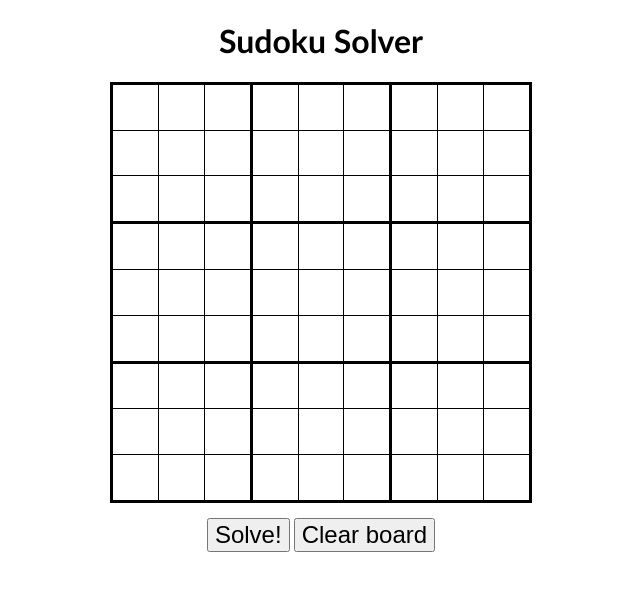
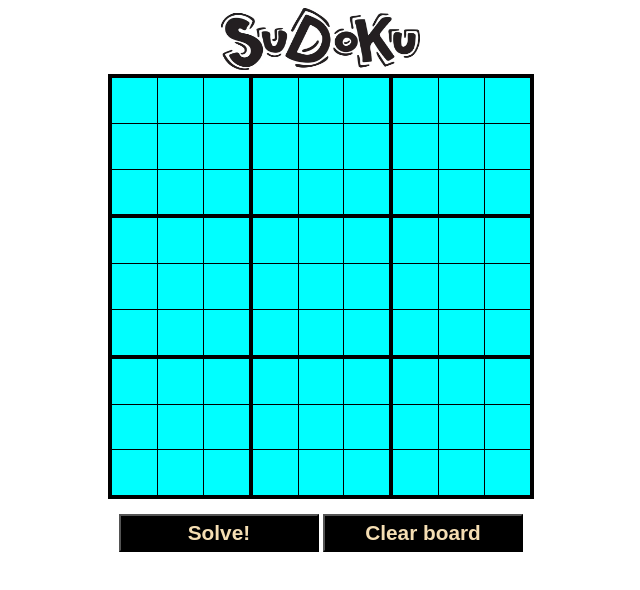
Before and after one commit to 19CSAbhishek001Singh/Sudoku-Solver, a plain HTML site: page index.html in a window 1280 px wide. Shown: the whole page, without its empty margins (319-959 px from the left). Drawn offline with Linux system fonts and the light colour scheme.

Commit message:
improving

```diff
--- a/index.html
+++ b/index.html
@@ -4,23 +4,20 @@
     <title>Sudoku Solver</title>
     <script type="text/javascript" src="sudoku.js"></script>
     <script type="text/javascript" src="analytics.js"></script>
+    <link rel="icon" href="logo-vercel.svg" />
     <style type="text/css">
 
-      body { font-family: Calibri, sans-serif; }
-      #container { text-align: center }
-      table { border-collapse: collapse; font-size: 2em; margin: 0 auto; }
-      colgroup, tbody { border: solid medium; }
-      td { border: solid thin; height: 1.4em; width: 1.4em; text-align: center; padding: 0; }
-      button { margin-top: 15px; font-size: 1.5em; }
-
-      padd{padding-bottom: 100px;}
-      ]
+      body { font-family: Calibri, sans-serif;cursor: pointer; }
+      #container { text-align: center; padding:0px; margin:0px; top:0px;bottom: 0px; justify-content: center;}
+      table { border-collapse: collapse; font-size: 2em; margin: auto auto;  }
+      colgroup, tbody { border: 4px solid black; }
+      td { border: 1px solid black; height: 1.4em; width: 1.4em; text-align: center; padding: 0; background:cyan; color: black;}
+      button { margin-top: 15px; font-size: 1.3em; width: 200px; background: black;color: wheat; font-weight: bold;padding: 5px;margin-bottom: 0px;}
     </style>
   </head>
   <body>
     <div id="container">
-      <h1 class="padd">Sudoku Solver</h1>
-
+      <img src="sudoku.png" alt="Sudoku Solver" height="63" width="200px" />
       <table id="sudoku-board">
         <colgroup>
           <col />
```
Also changed, not shown: logo-vercel.svg (added), sudoku.png (added).
